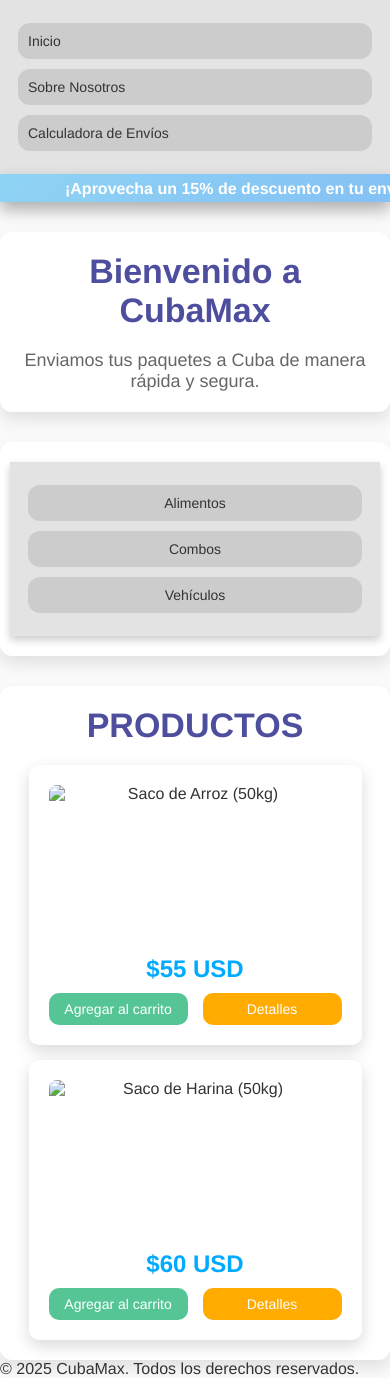
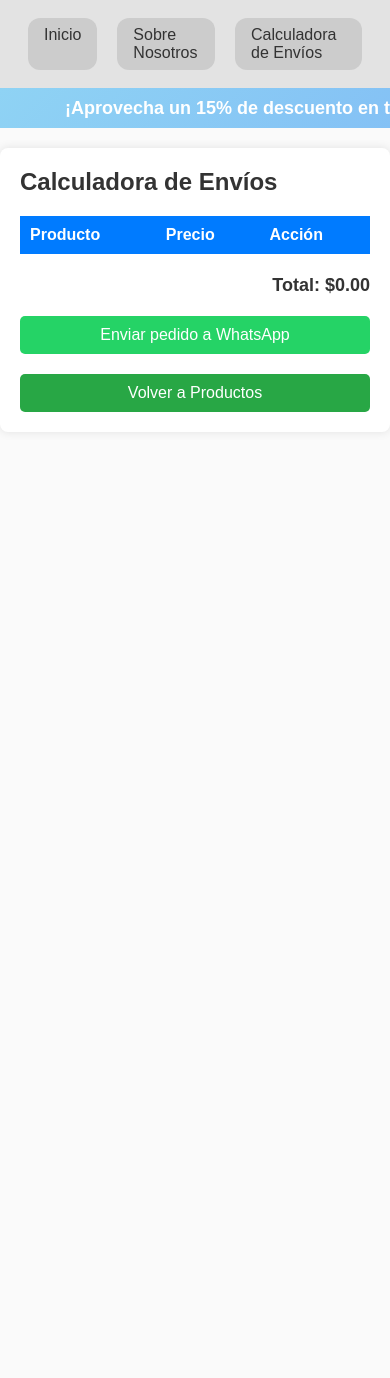
Before and after one commit to CubaExpress/cubamaxd, a plain HTML site: page calculadora.html in a window 390 px wide. After the commit the page ends 844 px from the top, so only its background shows below. Drawn offline with Linux system fonts and the light colour scheme.

Commit message:
Update calculadora.html

```diff
--- a/calculadora.html
+++ b/calculadora.html
@@ -4,47 +4,26 @@
     <meta charset="UTF-8">
     <meta name="viewport" content="width=device-width, initial-scale=1.0">
     <title>CubaExpress - Envíos a Cuba</title>
-    <!DOCTYPE html>
-    <html lang="es">
-    <head>
-      <meta charset="UTF-8">
-      <meta name="viewport" content="width=device-width, initial-scale=1.0">
-      <title>CubaExpress - Envíos a Cuba</title>
-      <!DOCTYPE html>
-      <html lang="es">
-      <head>
-        <meta charset="UTF-8">
-        <meta name="viewport" content="width=device-width, initial-scale=1.0">
-        <title>CubaMax</title>
-
     <style>
         * {
             margin: 0;
             padding: 0;
             box-sizing: border-box;
-            font-family: 'Helvetica Neue', Arial, sans-serif;
+            font-family: Arial, sans-serif;
         }
 
         body {
-            background-color: #fafafa; /* Gris muy claro */
+            background-color: #fafafa;
             color: #333;
             font-size: 16px;
         }
 
-          header {
-            background: #4e4e9f; /* Azul suave y moderno */
-            color: white;
-            padding: 30px;
-            text-align: center;
-            font-size: 32px;
-            font-weight: bold;
-            border-bottom: 4px solid #3b3b8f; /* Detalle oscuro para contraste */
-          }
+
 
         nav {
             display: flex;
             justify-content: center;
-            background: #e3e3e3; /* Gris claro para el fondo */
+            background: #e3e3e3;
             padding: 18px;
             box-shadow: 0px 4px 8px rgba(0, 0, 0, 0.2);
         }
@@ -52,38 +31,35 @@
         nav a {
             color: #333;
             text-decoration: none;
-            padding: 14px 28px;
+            padding: 13px 25px;
             font-size: 18px;
-            margin: 0 14px;
+            margin: 0 10px;
             border-radius: 12px;
-            transition: all 0.3s ease;
-            background: rgba(0, 0, 0, 0.1); /* Gris traslúcido para el fondo */
+            transition: 0.3s;
+            background: rgba(0, 0, 0, 0.1);
         }
 
         nav a:hover {
             background: rgba(0, 0, 0, 0.2);
             transform: scale(1.05);
-            box-shadow: 0 4px 8px rgba(0, 0, 0, 0.3);
         }
 
         .barra-mensaje {
-            background: linear-gradient(135deg, #8fd3f4, #84c1f5); /* Gradiente de azul claro */
+            background: linear-gradient(135deg, #8fd3f4, #84c1f5);
             color: white;
             text-align: center;
-            padding: 25px;
-            font-size: 20px;
+            padding: 20px;
+            font-size: 18px;
             font-weight: bold;
+            white-space: nowrap;
             overflow: hidden;
-            white-space: nowrap;
             position: relative;
-            box-shadow: 0px 8px 16px rgba(0, 0, 0, 0.3);
             display: flex;
             align-items: center;
             justify-content: center;
         }
 
         .mensaje {
-            display: inline-block;
             position: absolute;
             left: 100%;
             animation: moverMensaje 12s linear infinite;
@@ -94,229 +70,88 @@
             100% { left: -100%; }
         }
 
-          section {
-            padding: 60px 20px;
-            text-align: center;
-            background: #ffffff;
-            margin-top: 30px;
-            border-radius: 12px;
-            box-shadow: 0px 8px 16px rgba(0, 0, 0, 0.1);
+        .container {
+            max-width: 600px;
+            margin: 20px auto;
+            background: white;
+            padding: 20px;
+            border-radius: 8px;
+            box-shadow: 0 0 10px rgba(0,0,0,0.1);
         }
 
-          section h2 {
-            font-size: 34px;
-            color: #4e4e9f; /* Azul suave para títulos */
-            margin-bottom: 20px;
+        table {
+            width: 100%;
+            border-collapse: collapse;
+            margin-top: 20px;
         }
 
-          section p {
-            font-size: 18px;
-            color: #666;
+        th, td {
+            padding: 10px;
+            border-bottom: 1px solid #ffffff;
+            text-align: left;
         }
 
-          .productos-container {
-            display: grid;
-            grid-template-columns: repeat(3, 1fr);
-            gap: 20px;
-            justify-items: center;
-            margin: 0 auto;
-          }
-
-          .producto {
-            background: white;
-            padding: 20px;
-            border-radius: 10px;
-            box-shadow: 0 6px 16px rgba(0, 0, 0, 0.15);
-            text-align: center;
-            width: 280px;
-            height: 420px;
-            display: flex;
-            flex-direction: column;
-            justify-content: space-between;
-            opacity: 0;
-            transform: translateY(20px);
-            animation: fadeInUp 0.6s forwards;
-          }
-
-          .producto img {
-            width: 100%;
-            height: 160px;
-            object-fit: contain;
-            border-radius: 8px;
-            transition: transform 0.3s ease-in-out;
-          }
-
-          .producto img:hover {
-            transform: scale(1.1);
-          }
-
-          .precio {
-            font-size: 24px;
-            font-weight: bold;
-            margin: 10px 0;
-            color: #00aaff; /* Azul vibrante para los precios */
-          }
-
-          .botones {
-            display: flex;
-            justify-content: space-between;
-            gap: 15px;
-          }
-
-          .botones button {
-            flex: 1;
-            padding: 12px;
-            border: none;
-            border-radius: 10px;
-            cursor: pointer;
-            transition: all 0.3s ease;
-            font-size: 18px;
-          }
-
-          .botones button:hover {
-            transform: translateY(-2px);
-          }
-
-          .agregar-carrito {
-            background-color: #56c596; /* Verde suave */
+        th {
+            background-color: #007bff;
             color: white;
         }
 
-          .agregar-carrito:hover {
-            background-color: #4ca97a;
+        .total {
+            font-size: 18px;
+            font-weight: bold;
+            margin-top: 20px;
+            text-align: right;
         }
 
-          .detalles {
-            background-color: #ffab00; /* Amarillo brillante para detalles */
+        .acciones {
+            text-align: center;
+        }
+
+        .eliminar {
+            background: #dc3545;
+            color: white;
+            border: none;
+            padding: 5px 10px;
+            border-radius: 5px;
+            cursor: pointer;
+        }
+
+        .eliminar:hover {
+            background: #c82333;
+        }
+
+        .whatsapp, .volver {
+            display: block;
+            margin-top: 20px;
+            text-align: center;
+            text-decoration: none;
+            padding: 10px;
+            border-radius: 5px;
             color: white;
         }
 
-          .detalles:hover {
-            background-color: #ff9100;
+        .whatsapp {
+            background: #25D366;
         }
 
-          .cartel-detalles {
-            display: none;
-            position: fixed;
-            top: 50%;
-            left: 50%;
-            transform: translate(-50%, -50%);
-            background: white;
-            padding: 30px;
-            border-radius: 12px;
-            box-shadow: 0 6px 16px rgba(0, 0, 0, 0.2);
-            animation: fadeIn 0.3s forwards;
+        .volver {
+            background: #28a745;
         }
 
-          .cartel-detalles button {
-            margin-top: 12px;
-            padding: 10px 18px;
-            border: none;
-            background: #d9534f;
-            color: white;
-            border-radius: 10px;
-            cursor: pointer;
-            transition: background-color 0.3s;
-          }
-
-          .cartel-detalles button:hover {
-            background-color: #c9302c;
-          }
-
-          @keyframes fadeInUp {
-            from {
-              opacity: 0;
-              transform: translateY(20px);
-            }
-            to {
-              opacity: 1;
-              transform: translateY(0);
-            }
-          }
-
-          @keyframes fadeIn {
-            from {
-              opacity: 0;
-            }
-            to {
-              opacity: 1;
-            }
-          }
-
-          @media screen and (max-width: 768px) {
-            header {
-              font-size: 28px;
-              padding: 25px;
+        @media screen and (max-width: 480px) {
+            nav {
+                flex-direction: row;
+                justify-content: center;
             }
 
             nav a {
                 font-size: 16px;
-              padding: 12px 20px;
-            }
-
-            .barra-mensaje {
-              font-size: 18px;
-              padding: 20px;
-            }
-
-            section {
-              padding: 40px 15px;
-            }
-
-            .productos-container {
-              grid-template-columns: 1fr;
-              gap: 15px;
-            }
-
-            .producto {
-              width: 90%;
-              height: auto;
-            }
-
-            .botones button {
-              font-size: 15px;
-              padding: 10px;
-            }
-          }
-
-          @media screen and (max-width: 480px) {
-            header {
-              font-size: 24px;
-              padding: 15px;
-            }
-
-            nav {
-              flex-direction: column;
-            }
-
-            nav a {
-              margin: 5px 0;
-              font-size: 14px;
-              padding: 10px;
-            }
-
-            .barra-mensaje {
-              font-size: 16px;
-              padding: 14px;
-            }
-
-            section {
-              padding: 20px 10px;
-            }
-
-            .botones button {
-              font-size: 14px;
-              padding: 8px;
+                padding: 8px 16px;
             }
         }
     </style>
-
-
-
 </head>
 <body>
-
-
 
 
     <nav>
@@ -329,94 +164,93 @@
         <span class="mensaje">¡Aprovecha un 15% de descuento en tu envío! 📦 Envíos rápidos y seguros a Cuba.</span>
     </div>
 
-<main>
-    <section id="inicio">
-        <h2>Bienvenido a CubaMax</h2>
-        <p>Enviamos tus paquetes a Cuba de manera rápida y segura.</p>
-    </section>
-
-    <section id="menu">
-        <nav>
-            <a href="#alimentos">Alimentos</a>
-            <a href="#combos">Combos</a>
-            <a href="#vehiculos">Vehículos</a>
-        </nav>
-    </section>
-
-    <section id="productos">
-        <h2>PRODUCTOS</h2>
-
-        <div class="productos-container">
-            <!-- Producto: Saco de Arroz (50kg) -->
-            <article class="producto" id="alimentos" data-nombre="Saco de Arroz (50kg)" data-precio="55 USD" data-info="Arroz de alta calidad, seleccionado y empacado para garantizar frescura y sabor. Ideal para preparar platos tradicionales con un grano suelto y consistente.">
-                <img src="FB_IMG_1740937167535.jpg" alt="Saco de Arroz (50kg)" class="producto-img">
-                <div class="producto-info">
-                    <div class="precio">$55 USD</div>
-                    <div class="botones">
-                        <button class="agregar-carrito">Agregar al carrito</button>
-                        <button class="detalles" onclick="mostrarDetalles('Saco de Arroz (50kg)', 'Arroz de alta calidad, seleccionado y empacado para garantizar frescura y sabor. Ideal para preparar platos tradicionales con un grano suelto y consistente.')">Detalles</button>
-                    </div>
-                </div>
-            </article>
-
-            <!-- Producto: Saco de Harina (50kg) -->
-            <article class="producto" data-nombre="Saco de Harina (50kg)" data-precio="60 USD" data-info="Harina de trigo refinada y de calidad premium, ideal para panadería, repostería y cocina en general. Asegura una textura suave y esponjosa en todas tus recetas.">
-                <img src="eca021f68c354e021b25ed6c09187066.jpg" alt="Saco de Harina (50kg)" class="producto-img">
-                <div class="producto-info">
-                    <div class="precio">$60 USD</div>
-                    <div class="botones">
-                        <button class="agregar-carrito">Agregar al carrito</button>
-                        <button class="detalles" onclick="mostrarDetalles('Saco de Harina (50kg)', 'Harina de trigo refinada y de calidad premium, ideal para panadería, repostería y cocina en general. Asegura una textura suave y esponjosa en todas tus recetas.')">Detalles</button>
-                    </div>
-                </div>
-            </article>
-        </div>
-    </section>
-</main>
-
-<div id="cartel-detalles" class="cartel-detalles">
-    <p id="info-producto"></p>
-    <button onclick="cerrarCartel()">Cerrar</button>
+    <div class="container">
+        <h2>Calculadora de Envíos</h2>
+        <table>
+            <thead>
+                <tr>
+                    <th>Producto</th>
+                    <th>Precio</th>
+                    <th>Acción</th>
+                </tr>
+            </thead>
+            <tbody id="lista-productos"></tbody>
+        </table>
+        <p class="total">Total: $<span id="total">0</span></p>
+        <a href="#" id="enviar-whatsapp" class="whatsapp">Enviar pedido a WhatsApp</a>
+        <a href="index.html" class="volver">Volver a Productos</a>
     </div>
 
-<footer>
-    <p>&copy; 2025 CubaMax. Todos los derechos reservados.</p>
-</footer>
+    <script>
+        function obtenerParametros() {
+            const params = new URLSearchParams(window.location.search);
+            return {
+                nombre: params.get("nombre"),
+                precio: parseFloat(params.get("precio"))
+            };
+        }
 
+        function cargarProductos() {
+            let productos = JSON.parse(localStorage.getItem("productos")) || [];
+            let listaProductos = document.getElementById("lista-productos");
+            let totalElement = document.getElementById("total");
+            let total = 0;
+            listaProductos.innerHTML = "";
 
+            productos.forEach((producto, index) => {
+                let fila = document.createElement("tr");
+                fila.innerHTML = `
+                    <td>${producto.nombre}</td>
+                    <td>$${producto.precio.toFixed(2)}</td>
+                    <td class="acciones"><button class="eliminar" data-index="${index}">Eliminar</button></td>
+                `;
+                listaProductos.appendChild(fila);
+                total += producto.precio;
+            });
 
-    <script>
-      document.querySelectorAll(".agregar-carrito").forEach(boton => {
-          boton.addEventListener("click", function () {
-              let producto = this.closest(".producto");
-              let nombre = producto.getAttribute("data-nombre");
-              let precio = producto.getAttribute("data-precio");
+            totalElement.textContent = total.toFixed(2);
 
-              // Redirigir a la calculadora con los datos del producto
-              window.location.href = `calculadora.html?nombre=${encodeURIComponent(nombre)}&precio=${encodeURIComponent(precio)}`;
+            document.querySelectorAll(".eliminar").forEach(button => {
+                button.addEventListener("click", function() {
+                    let index = this.getAttribute("data-index");
+                    eliminarProducto(index);
                 });
             });
+        }
 
-      document.querySelectorAll(".detalles").forEach(boton => {
-          boton.addEventListener("click", function () {
-              let producto = this.closest(".producto");
-              let nombre = producto.getAttribute("data-nombre");
-              let precio = producto.getAttribute("data-precio");
+        function eliminarProducto(index) {
+            let productos = JSON.parse(localStorage.getItem("productos")) || [];
+            productos.splice(index, 1);
+            localStorage.setItem("productos", JSON.stringify(productos));
+            cargarProductos();
+        }
 
-              document.getElementById("info-producto").textContent = `Detalles de ${nombre}: Precio $${precio}`;
-              let cartel = document.getElementById("cartel-detalles");
-              cartel.style.display = "block";
-              cartel.style.animation = "fadeIn 0.3s forwards";
+        function enviarPedidoWhatsApp() {
+            let productos = JSON.parse(localStorage.getItem("productos")) || [];
+            if (productos.length === 0) {
+                alert("El carrito está vacío.");
+                return;
+            }
+            let total = productos.reduce((acc, prod) => acc + prod.precio, 0);
+            let mensaje = "Hola, quiero realizar el siguiente pedido:%0A";
+            productos.forEach(prod => {
+                mensaje += `- ${prod.nombre}: $${prod.precio.toFixed(2)}%0A`;
             });
-      });
+            mensaje += `%0ATotal: $${total.toFixed(2)}`;
+            let url = `https://api.whatsapp.com/send?phone=12523276004&text=${mensaje}`;
+            window.open(url, "_blank");
+        }
 
-      function cerrarCartel() {
-          let cartel = document.getElementById("cartel-detalles");
-          cartel.style.animation = "fadeOut 0.3s forwards";
-          setTimeout(() => {
-              cartel.style.display = "none";
-          }, 300);
+        window.onload = function() {
+            let producto = obtenerParametros();
+            if (producto.nombre && !isNaN(producto.precio)) {
+                let productos = JSON.parse(localStorage.getItem("productos")) || [];
+                productos.push(producto);
+                localStorage.setItem("productos", JSON.stringify(productos));
             }
+            cargarProductos();
+            document.getElementById("enviar-whatsapp").addEventListener("click", enviarPedidoWhatsApp);
+        };
     </script>
 
 </body>
```
Lines whose indentation alone changed are shown as unchanged.
